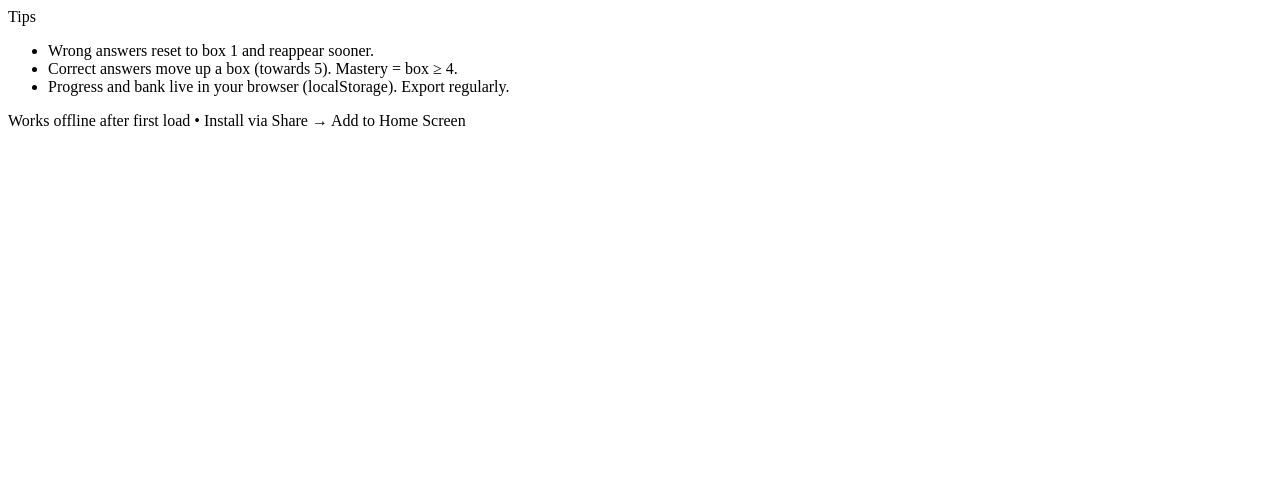
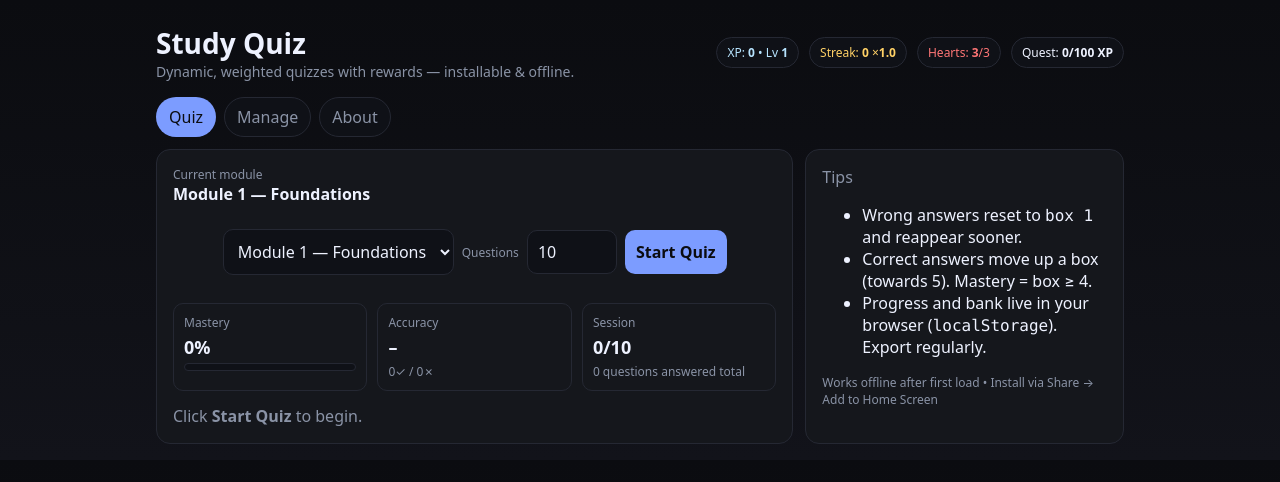
Before and after one commit to LCaulfield/LCaulfield.github.io, a plain HTML site: page index.html in a window 1280 px wide. Drawn offline with Linux system fonts and the light colour scheme.

Commit message:
Add files via upload

```diff
--- a/index.html
+++ b/index.html
@@ -1,9 +1,63 @@
 <!doctype html>
+<html lang="en">
+<head>
+  <meta charset="utf-8" />
+  <meta name="viewport" content="width=device-width, initial-scale=1" />
+  <meta name="theme-color" content="#0b0c10" />
+  <!-- iOS PWA polish -->
+  <meta name="apple-mobile-web-app-capable" content="yes">
+  <meta name="apple-mobile-web-app-status-bar-style" content="black-translucent">
+  <link rel="apple-touch-icon" href="icons/icon-192.png">
 
+  <link rel="manifest" href="manifest.webmanifest" />
+  <link rel="stylesheet" href="styles.css" />
+  <title>Study Quiz</title>
+</head>
+<body>
+  <div class="wrap">
+    <header>
+      <div>
+        <h1>Study Quiz</h1>
+        <div class="sub">Dynamic, weighted quizzes with rewards — installable & offline.</div>
+      </div>
+      <div class="hud">
+        <span class="pill xp">XP: <b id="hud-xp">0</b> • Lv <b id="hud-lvl">1</b></span>
+        <span class="pill streak">Streak: <b id="hud-streak">0</b> ×<b id="hud-mult">1.0</b></span>
+        <span class="pill hearts">Hearts: <b id="hud-hearts">3</b>/3</span>
+        <span class="pill">Quest: <b id="hud-quest">0/100 XP</b></span>
+      </div>
+    </header>
+
+    <nav class="tabs">
+      <button class="tab active" data-tab="quiz">Quiz</button>
+      <button class="tab" data-tab="manage">Manage</button>
+      <button class="tab" data-tab="about">About</button>
+    </nav>
+
+    <main id="view-quiz" class="grid g2">
+      <section class="card">
+        <div class="row aend between">
+          <div>
+            <div class="muted xsmall">Current module</div>
+            <div id="module-label" class="strong">–</div>
+          </div>
+          <div class="row wrap gap">
+            <select id="module-select"></select>
+            <label class="muted xsmall" for="target">Questions</label>
+            <input id="target" type="number" min="1" max="100" value="10" class="w90" />
+            <button id="start" class="primary">Start Quiz</button>
+            <button id="stop" class="ghost" style="display:none">Stop</button>
+          </div>
+        </div>
+
+        <div class="kpis">
+          <div class="kpi"><div class="muted xsmall">Mastery</div><div class="val" id="kpi-mastery">0%</div><div class="progress"><i id="bar-mastery" style="width:0%"></i></div></div>
+          <div class="kpi"><div class="muted xsmall">Accuracy</div><div class="val" id="kpi-accuracy">–</div><div class="muted xsmall" id="kpi-ratio"></div></div>
+          <div class="kpi"><div class="muted xsmall">Session</div><div class="val" id="kpi-session">0/0</div><div class="muted xsmall" id="kpi-total"></div></div>
+        </div>
 
         <div id="panel" class="mt"></div>
       </section>
-
 
       <aside class="card">
         <div class="muted">Tips</div>
@@ -15,7 +69,6 @@
         <div class="footer">Works offline after first load • Install via Share → Add to Home Screen</div>
       </aside>
     </main>
-
 
     <section id="view-manage" class="grid g2" style="display:none">
       <div class="card">
@@ -30,7 +83,6 @@
         <textarea id="m-json" rows="12" placeholder="Paste question bank JSON here…"></textarea>
         <div class="muted xsmall mt">Format: { modules: { "Module Name": [ { id, type:"mc"|"text", q, choices?, answer, altAnswers?, explanation? } ] } }</div>
       </div>
-
 
       <div class="card">
         <h3>Add Question</h3>
@@ -66,30 +118,7 @@
         </div>
         <div class="muted" id="q-count"></div>
       </div>
-
-<div class="card mt">
-<h3>CSV Import</h3>
-<div class="grid two gap">
-<label>Target module
-<select id="csv-module"></select>
-</label>
-<label>Delimiter
-<select id="csv-delim">
-<option value=",">Comma (,)</option>
-<option value=";">Semicolon (;)</option>
-<option value="\t">Tab (\t)</option>
-</select>
-</label>
-</div>
-<textarea id="csv-input" rows="10" placeholder="type,q,choice1,choice2,choice3,choice4,answer,altAnswers,explanation\nmc,What does HTML stand for?,Hyperlink and Text Markup Language,HyperText Markup Language,Home Tool Markup Language,HighText Markdown Language,HyperText Markup Language,,HTML defines structure\ntext,Which HTML tag is the largest heading?,,,,,,<h1>,h1|<H1>,"></textarea>
-<div class="row end mt">
-<button id="csv-parse" class="primary">Convert & Append</button>
-</div>
-<div class="muted xsmall mt">Columns (header optional): <span class="mono">type,q,choice1,choice2,choice3,choice4,answer,altAnswers,explanation</span>.<br>
-– <span class="mono">type</span>: <b>mc</b> or <b>text</b> · <span class="mono">altAnswers</span>: pipe‑separated (e.g., <span class="mono">DNS|domain name system</span>)</div>
-</div>
     </section>
-
 
     <section id="view-about" style="display:none" class="card">
       <h3>How it works</h3>
@@ -102,7 +131,6 @@
       <p class="muted">All code is plain HTML/CSS/JS. No frameworks. Easy to extend (CSV import, hints, badges) later.</p>
     </section>
   </div>
-
 
   <script defer src="leitner.js"></script>
   <script defer src="rewards.js"></script>
--- a/sw.js
+++ b/sw.js
@@ -1,5 +1,5 @@
 // Simple cache-first service worker
-const CACHE_NAME = 'studyquiz-cache-v1';
+const CACHE_NAME = 'studyquiz-cache-v2';
 const ASSETS = [
 './',
 './index.html',
```
Lines whose indentation alone changed are shown as unchanged.
